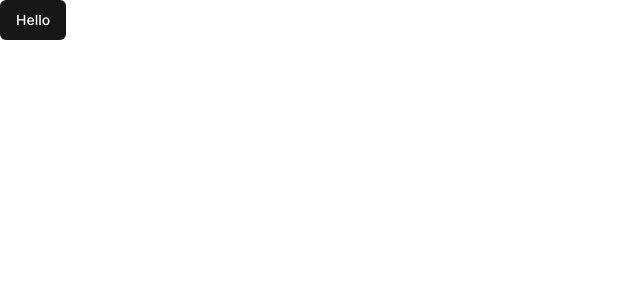
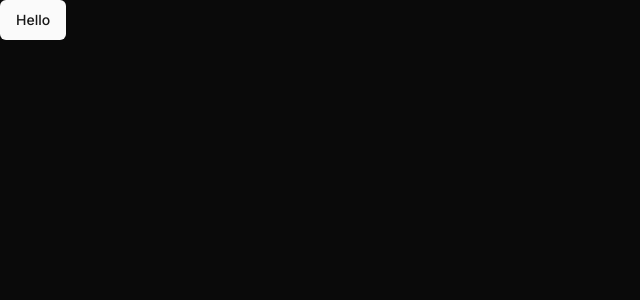
Before and after one commit to luizfelmach/intime, a Next.js app: page / in a window 1280 px wide. Shown: the top 300 px of the page, without its empty margins (0-640 px from the left). Built offline with nearby package versions, Linux system fonts and the light colour scheme.

Commit message:
add dark theme

```diff
--- a/package.json
+++ b/package.json
@@ -20,6 +20,7 @@
     "eslint-config-next": "13.4.19",
     "lucide-react": "^0.276.0",
     "next": "13.4.19",
+    "next-themes": "^0.2.1",
     "postcss": "8.4.29",
     "react": "18.2.0",
     "react-dom": "18.2.0",
--- a/src/app/layout.tsx
+++ b/src/app/layout.tsx
@@ -1,3 +1,4 @@
+import { ThemeProvider } from '@/components/theme-provider'
 import '../styles/globals.css'
 import type { Metadata } from 'next'
 import { Inter } from 'next/font/google'
@@ -15,8 +16,12 @@
   children: React.ReactNode
 }) {
   return (
-    <html lang="pt-br">
-      <body className={inter.className}>{children}</body>
+    <html lang="pt-br" suppressHydrationWarning>
+      <body className={inter.className}>
+        <ThemeProvider attribute="class" defaultTheme="dark">
+          {children}
+        </ThemeProvider>
+      </body>
     </html>
   )
 }
--- /dev/null
+++ b/src/components/theme-provider.tsx
@@ -0,0 +1,9 @@
+"use client"
+
+import * as React from "react"
+import { ThemeProvider as NextThemesProvider } from "next-themes"
+import { type ThemeProviderProps } from "next-themes/dist/types"
+
+export function ThemeProvider({ children, ...props }: ThemeProviderProps) {
+    return <NextThemesProvider {...props}>{children}</NextThemesProvider>
+}
```
Also changed, not shown: 1 other file (tests, documents, lock files or other folders).
